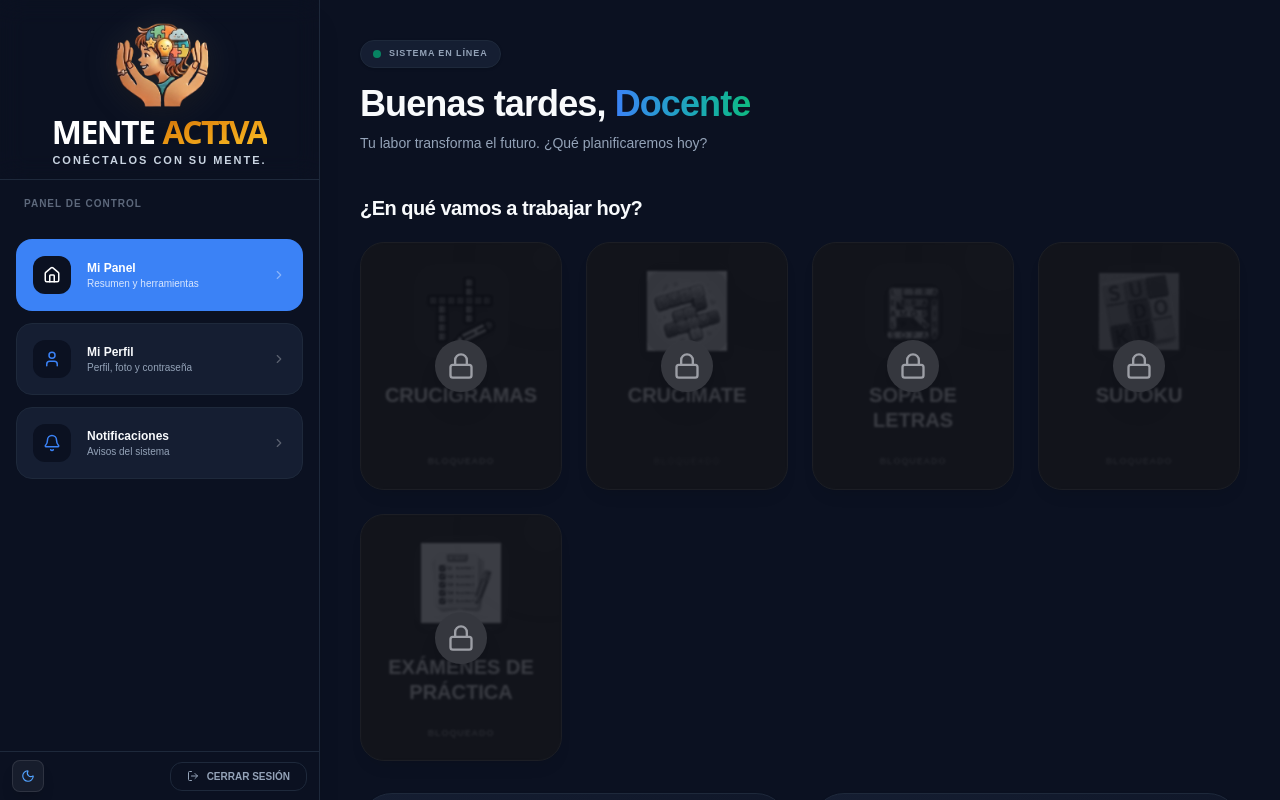
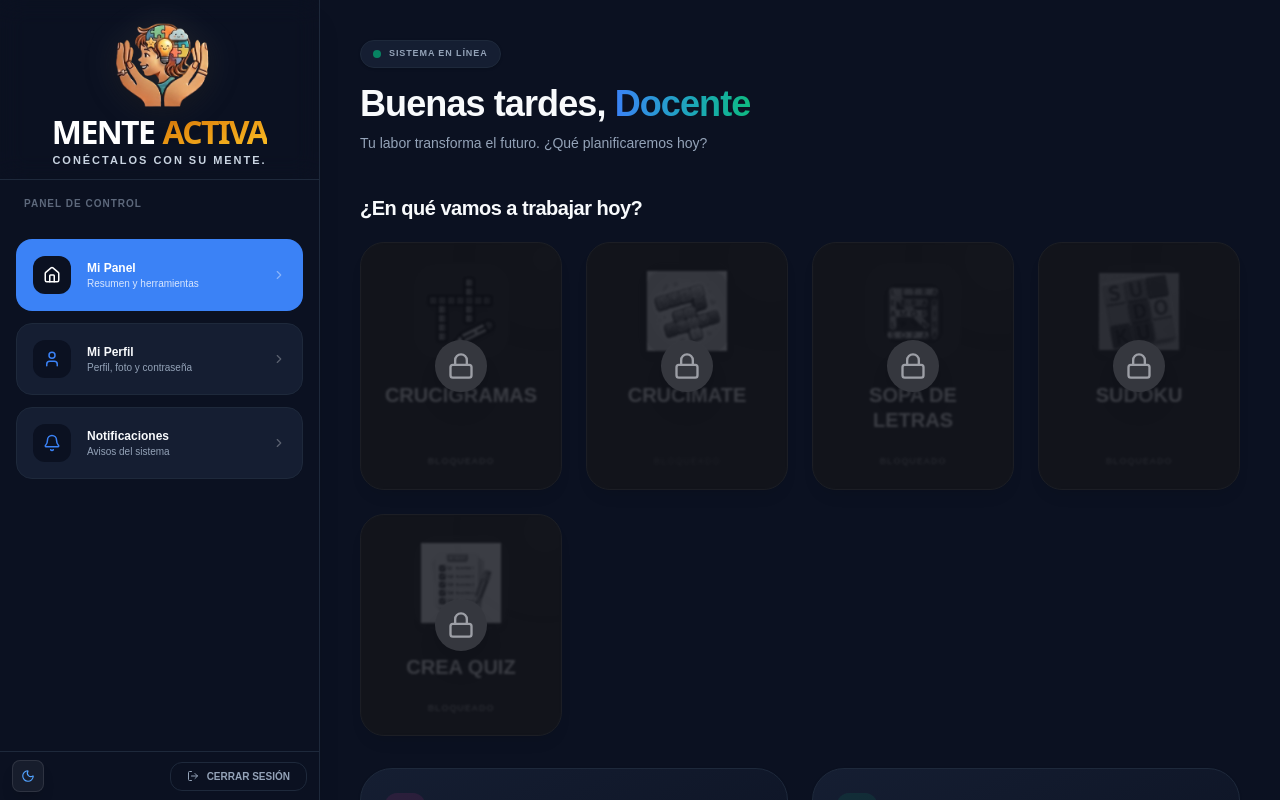
Before and after one commit to administracionmenteactiva-debug/menteactiva, a React (Vite) app: page /user in a window 1280 px wide. Built offline with nearby package versions, Linux system fonts and the light colour scheme; no server answers; the database is empty.

Commit message:
style: rename Exámenes de Práctica tool to CREA QUIZ in UI and PDF

```diff
--- a/src/core/components/user/DashboardSection.jsx
+++ b/src/core/components/user/DashboardSection.jsx
@@ -107,9 +107,9 @@ const DashboardSection = () => {
             path: "/sudoku"
         },
         {
-            title: "EXÁMENES DE PRÁCTICA",
+            title: "CREA QUIZ",
             dbName: "Exámenes",
-            icon: <img src={examenIcon} alt="Exámenes de Práctica" className="w-20 h-20 object-contain drop-shadow-lg" />,
+            icon: <img src={examenIcon} alt="Crea Quiz" className="w-20 h-20 object-contain drop-shadow-lg" />,
             color: "#10b981", // Emerald green color
             bg: "bg-emerald-500",
             hover: "hover:shadow-emerald-500/20 hover:border-emerald-500/50",
--- a/src/core/views/EduExamenView.jsx
+++ b/src/core/views/EduExamenView.jsx
@@ -583,7 +583,7 @@ REGLAS DE OBLIGATORIEDAD CRÍTICA DE ETIQUETAS:
             doc.setTextColor(150);
             doc.setFont("helvetica", "normal");
             doc.text("Mente Activa", 15, 10);
-            doc.text("Exámenes", 195, 10, { align: 'right' });
+            doc.text("Crea Quiz", 195, 10, { align: 'right' });
             doc.text("Generado con Mente Activa: Aprender en casa es más divertido", 105, 292, { align: 'center' });
         };
 
@@ -591,7 +591,7 @@ REGLAS DE OBLIGATORIEDAD CRÍTICA DE ETIQUETAS:
             await dibujarPagina(false); // Reto
             doc.addPage();
             await dibujarPagina(true); // Solución
-            doc.save(`${titulo.replace(/\s+/g, '_')}_Examen_MenteActiva.pdf`);
+            doc.save(`${titulo.replace(/\s+/g, '_')}_Quiz_MenteActiva.pdf`);
 
             if (btn) btn.innerText = "✅ PDF DESCARGADO";
             setTimeout(() => { if (btn) btn.innerText = "DESCARGAR PDF"; }, 3000);
@@ -732,7 +732,7 @@ REGLAS DE OBLIGATORIEDAD CRÍTICA DE ETIQUETAS:
                         <footer className="border-t border-slate-200 pt-4 flex justify-between items-center text-[10px] text-slate-400 mt-auto">
                             <span>Mente Activa</span>
                             <span>Generado con Mente Activa: Aprender en casa es más divertido</span>
-                            <span>Exámenes de Práctica</span>
+                            <span>Crea Quiz</span>
                         </footer>
                     </div>
                 </div>
@@ -796,12 +796,12 @@ REGLAS DE OBLIGATORIEDAD CRÍTICA DE ETIQUETAS:
                     {trialStatus === 'expired' && (
                         <>
                             <h2 className="text-3xl font-black uppercase tracking-tight text-red-400">Tu tiempo ha terminado</h2>
-                            <p className="text-slate-400 text-lg">¡Esperamos que te haya gustado EduExamen! 🚀</p>
+                            <p className="text-slate-400 text-lg">¡Esperamos que te haya gustado Crea Quiz! 🚀</p>
                             <div className="bg-emerald-500/10 p-8 rounded-[2rem] border border-emerald-500/20 shadow-[0_0_50px_rgba(16,185,129,0.1)]">
                                 <h3 className="text-emerald-400 font-black text-xl mb-4 uppercase tracking-tighter">🔥 Oferta de Lanzamiento 🔥</h3>
                                 <div className="space-y-2 text-left inline-block">
                                     <p className="text-sm font-bold text-slate-200">✅ ACCESO POR UN AÑO</p>
-                                    <p className="text-sm font-bold text-slate-200">✅ EXÁMENES: ILIMITADOS</p>
+                                    <p className="text-sm font-bold text-slate-200">✅ CREA QUIZ: ILIMITADOS</p>
                                     <p className="text-sm font-bold text-slate-200">✅ CRUCIGRAMAS Y PUPILETRAS: ILIMITADOS</p>
                                     <p className="text-sm font-black text-emerald-400 text-lg mt-4 bg-emerald-400/10 py-2 px-4 rounded-xl border border-emerald-400/20">💰 COSTO: S/15 PAGO ÚNICO</p>
                                 </div>
@@ -1054,7 +1054,7 @@ REGLAS DE OBLIGATORIEDAD CRÍTICA DE ETIQUETAS:
                             onClick={() => setVistaActual('reto')}
                             className={`px-8 py-3 rounded-xl font-black uppercase text-[10px] tracking-wider transition-all duration-300 ${vistaActual === 'reto' ? 'bg-blue-600 text-white shadow-lg scale-105' : 'text-slate-400 hover:text-white hover:bg-slate-800'}`}
                         >
-                            📝 Hoja de Examen (Reto)
+                            📝 Hoja de Quiz (Reto)
                         </button>
                     </div>
 
@@ -1068,10 +1068,10 @@ REGLAS DE OBLIGATORIEDAD CRÍTICA DE ETIQUETAS:
                             <div className="absolute top-0 right-0 w-32 h-32 bg-emerald-500 opacity-[0.05] rounded-full blur-3xl -mr-10 -mt-10"></div>
                             <div className="relative z-10 flex flex-col items-center">
                                 <div className="w-24 h-24 rounded-3xl flex items-center justify-center mb-5 shadow-inner" style={{ backgroundColor: '#10b98115' }}>
-                                    <img src={examenIcon} alt="Exámenes de Práctica" className="w-20 h-20 object-contain drop-shadow-lg" />
+                                    <img src={examenIcon} alt="Crea Quiz" className="w-20 h-20 object-contain drop-shadow-lg" />
                                 </div>
                                 <h3 className="text-2xl uppercase font-black text-white leading-tight tracking-tight">
-                                    EXÁMENES
+                                    CREA QUIZ
                                 </h3>
                             </div>
                         </div>
@@ -1085,7 +1085,7 @@ REGLAS DE OBLIGATORIEDAD CRÍTICA DE ETIQUETAS:
                                     disabled={questions.length === 0}
                                     className="w-full py-4 bg-emerald-600 hover:bg-emerald-700 disabled:bg-slate-800 disabled:text-slate-500 text-white rounded-2xl font-black uppercase text-[10px] flex items-center justify-center gap-2 shadow-lg active:scale-95 transition-all"
                                 >
-                                    <Type size={14} /> Generar Examen
+                                    <Type size={14} /> Generar Quiz
                                 </button>
                                 <button
                                     id="BTN_PRINT_NATIVE"
```
